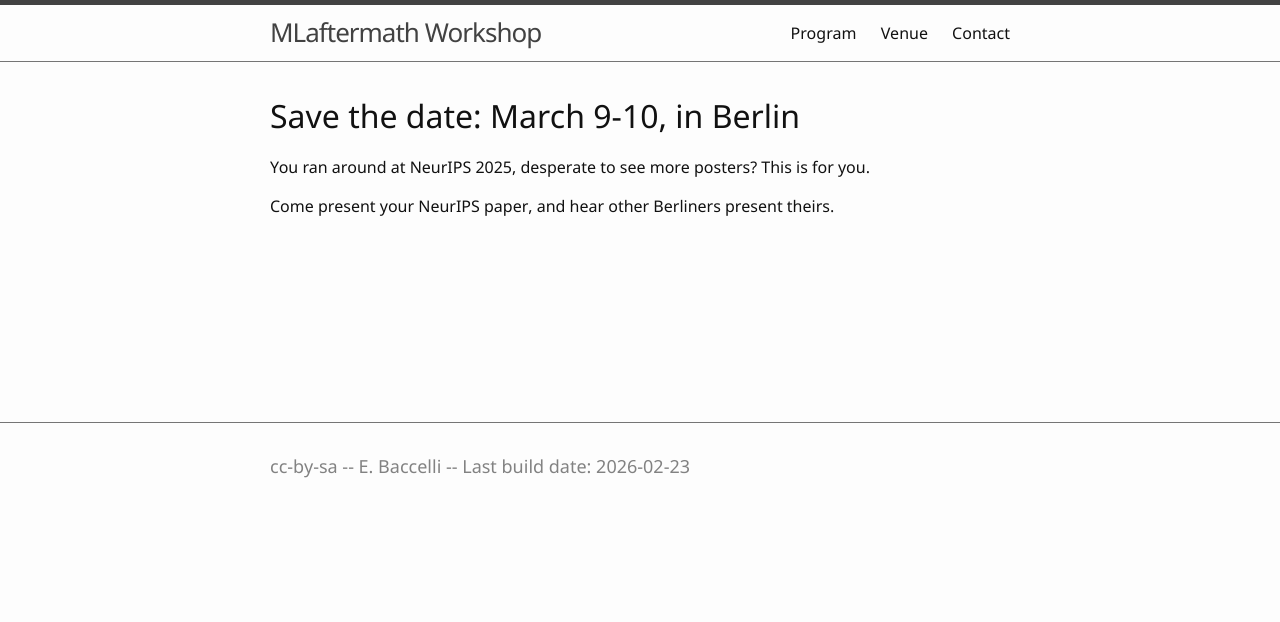
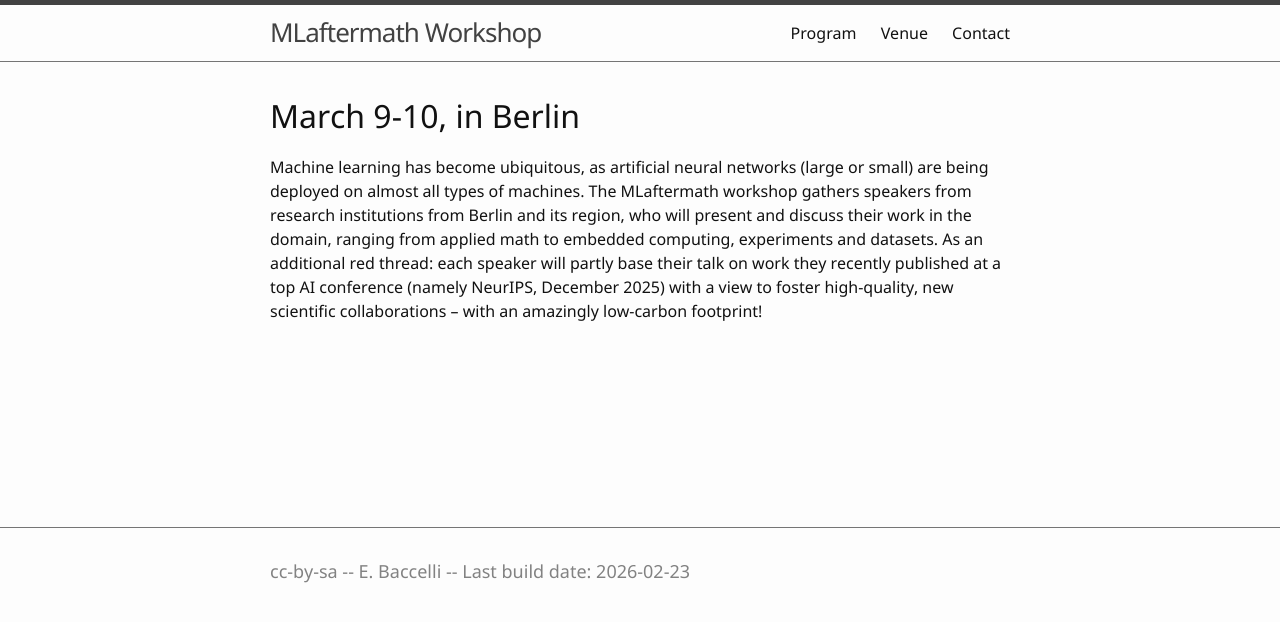
Before and after one commit to Inria-Berlin/MLaftermath, a Jekyll site: the page built from index.md, in a window 1280 px wide. Shown: the top 622 px of the page. Built offline with Jekyll 4.4.1, drawn with Linux system fonts in a browser that asks for light colours.

Commit message:
index: added disclaimer text

```diff
--- a/index.md
+++ b/index.md
@@ -2,11 +2,9 @@
 title: Home
 ---
 
-# Save the date: March 9-10, in Berlin
+# March 9-10, in Berlin
 
-You ran around at NeurIPS 2025, desperate to see more posters? This is for you.
-
-Come present your NeurIPS paper, and hear other Berliners present theirs.
+Machine learning has become ubiquitous, as artificial neural networks (large or small) are being deployed on almost all types of machines. The MLaftermath workshop gathers speakers from research institutions from Berlin and its region, who will present and discuss their work in the domain, ranging from applied math to embedded computing, experiments and datasets. As an additional red thread: each speaker will partly base their talk on work they recently published at a top AI conference (namely NeurIPS, December 2025) with a view to foster high-quality, new scientific collaborations -- with an amazingly low-carbon footprint!
 
 <br />
 <br />
```
